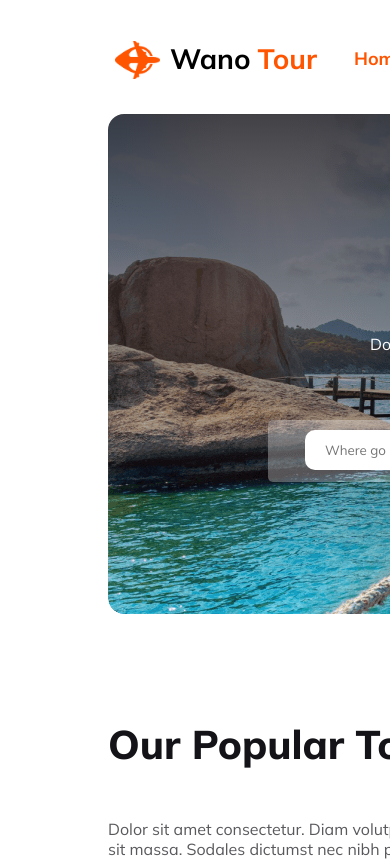
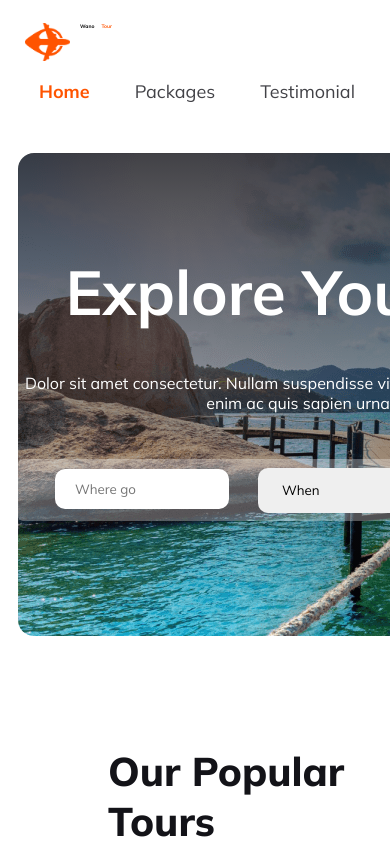
Before and after one commit to Khandaker20201125010/Hero-travel, a plain HTML site: page index.html in a window 390 px wide. Shown: the top 862 px of the page. Drawn offline with Linux system fonts and the light colour scheme.

Commit message:
new content added

```diff
--- a/index.html
+++ b/index.html
@@ -3,7 +3,7 @@
 <head>
     <meta charset="UTF-8">
     <meta name="viewport" content="width=device-width, initial-scale=1.0">
-    <title>Hero Travel</title>
+    <title>Wano tour</title>
     <link rel="stylesheet" href="styles/herotravel.css">
     <link rel="stylesheet" href="https://cdnjs.cloudflare.com/ajax/libs/font-awesome/6.5.1/css/all.min.css" integrity="sha512-DTOQO9RWCH3ppGqcWaEA1BIZOC6xxalwEsw9c2QQeAIftl+Vegovlnee1c9QX4TctnWMn13TZye+giMm8e2LwA==" crossorigin="anonymous" referrerpolicy="no-referrer" />
 </head>
--- a/styles/herotravel.css
+++ b/styles/herotravel.css
@@ -6,7 +6,7 @@ header{
     background: #FFF;
     text-align: center;
     padding: 5px 100px;
-    display: 100%;
+
 
 
 
@@ -465,3 +465,28 @@ height: 36.673px;
     margin-top: 200px;
 
 }
+@media screen and (max-width:600px){
+    header{
+        padding: 10px;
+
+    }
+    .h-t{
+        width: 5px;
+        height: 2px;
+        font-size: 5px;
+    }
+       ul{
+        width: 287px;
+        padding: 16px;
+       }
+    nav {
+        flex-direction: column;
+
+    }
+        .banner{
+            width: 435px;
+            height: 483px;
+        }
+
+
+    }
```
